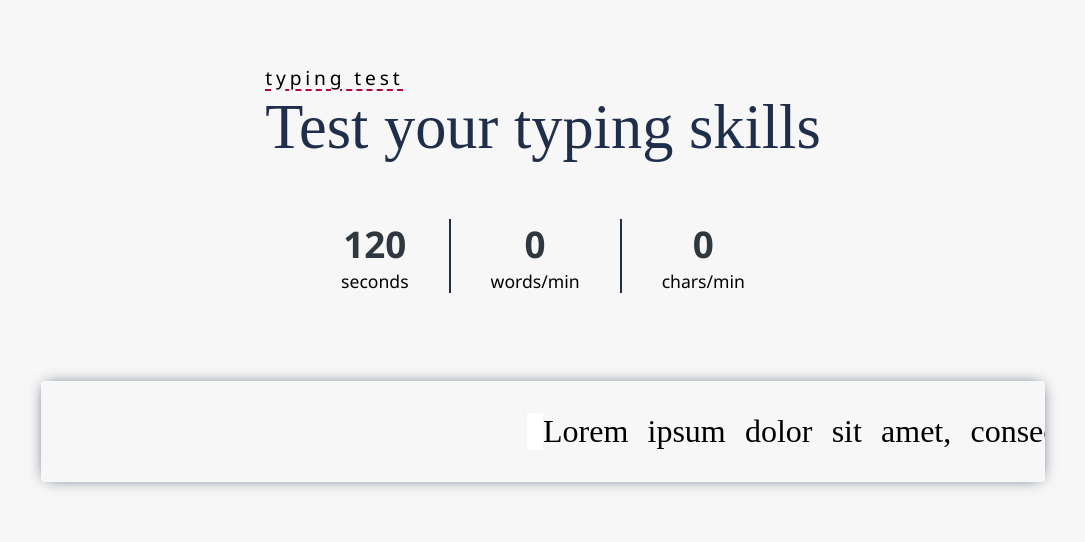
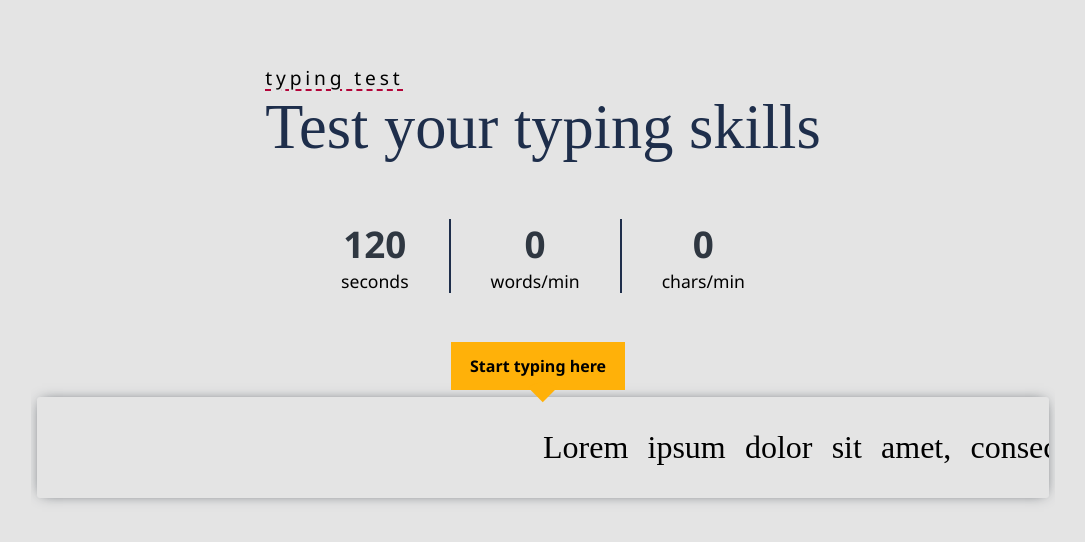
Before and after one commit to David-Main/touch-type, a React (Create React App) app: page / in a window 1280 px wide. Shown: the top 542 px of the page, without its empty margins (97-1182 px from the left). Built offline with nearby package versions, Linux system fonts and the light colour scheme.

Commit message:
Added input indicator

```diff
--- a/src/assets/styles.css
+++ b/src/assets/styles.css
@@ -1,4 +1,4 @@
-*{
+:root {
   /*
     Variables
   */
@@ -7,12 +7,35 @@
   --red: #b30439;
   --blue-black: #1e2e4b;
   --green: #01743e;
+  --yellow: #ffb109;
 
-  --white1: #f7f7f7;
+  --white1: #e4e4e4;
   --gray1: #9c9fa1;
   --dark1: #2f3741;
 
   --word-spacing: 0.6em;
+}
+:root.dark-mode {
+  /*
+    Variables
+  */
+  --base-font-size: 1rem;
+
+  --red: #b30439;
+  --blue-black: #0c50ce;
+  --green: #01743e;
+  --yellow: #ffb109;
+
+  --white1: #2f3741;
+
+  --gray1: #9c9fa1;
+
+  --dark1: #e4e4e4;
+
+}
+
+*{
+
 
   font-family: "montserrat", 'Segoe UI', Tahoma, Geneva, Verdana, sans-serif;
   box-sizing: border-box;
@@ -78,15 +101,21 @@ header h2 {
   font-weight: 500;
 }
 
-
+.container-input-area{
+  position: relative;
+  width: 100%;
+  padding: 0 0.4rem;
+  overflow: hidden;
+  height: max-content;
+}
 .input-area {
     display: grid;
     grid-template-columns: 1fr auto 50%;
-    font-size: 2rem;;
-    margin: 4rem 0;
+    font-size: 2rem;
     overflow: hidden;
-    width: 98%;
-    box-shadow: 0 0 15px -5px var(--blue-black);
+    margin: 5rem 0;
+    width: 100%;
+    box-shadow: 0 0 13px -5px var(--dark1);
     padding: 2rem 0 ;
     border-radius: 3px;
     font-family: "inconsolata Expanded";
@@ -106,13 +135,48 @@ header h2 {
   font: inherit;
   text-align: right;
   color: #324b7a;
+  background-color: transparent;
   border: none;
   outline: none;
 }
 #typing.wrong {
-  text-decoration-color: #b30439;
+  text-decoration-color: var(--red);
+}
+@keyframes hang {
+  0%{
+    top: 5%;
+  }
+  50%{
+    top: 15%;
+  }
+  to{
+   top: 5%;
+  }
+}
+.input-indicator {
+  position: absolute;
+  font-size: 1rem;
+  font-weight:  600;
+  background-color: var(--yellow);
+  padding: 0.8em 1.2em;
+  left: 41%;
+  animation-name: hang;
+  animation-duration: 1.5s;
+  animation-iteration-count: infinite;
+}
+.input-indicator::before{
+  content: "";
+  position: absolute;
+  /* border: 1px solid salmon;  */
+  border-top-left-radius: 5rem;
+  width: 1.22rem;
+  height: 1.22rem;
+  left: 47%;
+  bottom: -0.5em;
+  background-color: var(--yellow);
+  transform: rotate(45deg);
+}
 
-}
 .input-area .untyped {
   max-width: 48%;
   display: flex;
--- a/src/containers/App.js
+++ b/src/containers/App.js
@@ -113,6 +113,7 @@ export default class App extends Component {
           time: (this.state.time -1)
         })
       }, 1000);
+      document.querySelector(".input-indicator").classList.add("hidden");
      }
     if(event.target.value.at(-1) !== " "){
       this.setState({inputValue: event.target.value})
@@ -167,12 +168,14 @@ export default class App extends Component {
           />
           <Metric value={this.state.cpm} unit={"chars/min"} />
         </section>
-        <section className="input-area">
-          <Words class={"typed"} words={this.state.typed} />
+        <div className="container-input-area">
+          <section className="input-area">
+            <Words class={"typed"} words={this.state.typed} />
 
-          <InputArea  validState={this.state.isValidInput} inputValue={this.state.inputValue} handleChange={this.handleChange}/>
-          <Words class={"untyped"} words={this.state.words} />
-        </section>
+            <InputArea  validState={this.state.isValidInput} inputValue={this.state.inputValue} handleChange={this.handleChange}/>
+            <Words class={"untyped"} words={this.state.words} />
+          </section>
+        </div>
 
         <Outro wpm={this.state.wpm} cpm={this.state.cpm} />
       </div>
--- a/src/containers/inputArea.js
+++ b/src/containers/inputArea.js
@@ -22,15 +22,23 @@ function InputArea(props) {
   }
 
   return (
+    <React.Fragment>
+      <p className="input-indicator">Start typing here</p>
       <input
             type="text"
             name="typing"
             id="typing"
             tabIndex="1"
+            autoCapitalize="false"
+            autoComplete="false"
+            autoSave="false"
+            autoCorrect="false"
+            autoFocus="true"
             value={inputValue}
             className={validation}
             onChange={handleChange}
           />
+    </React.Fragment>
   )
 }
 
```
Lines whose indentation alone changed are shown as unchanged.
